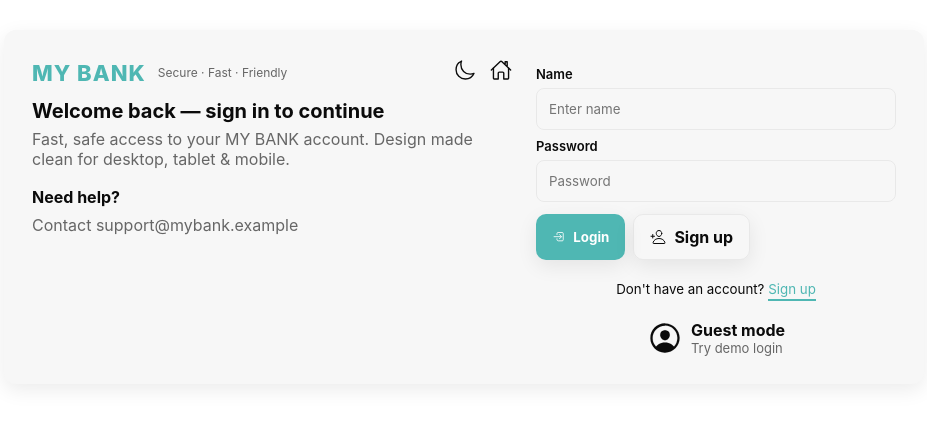
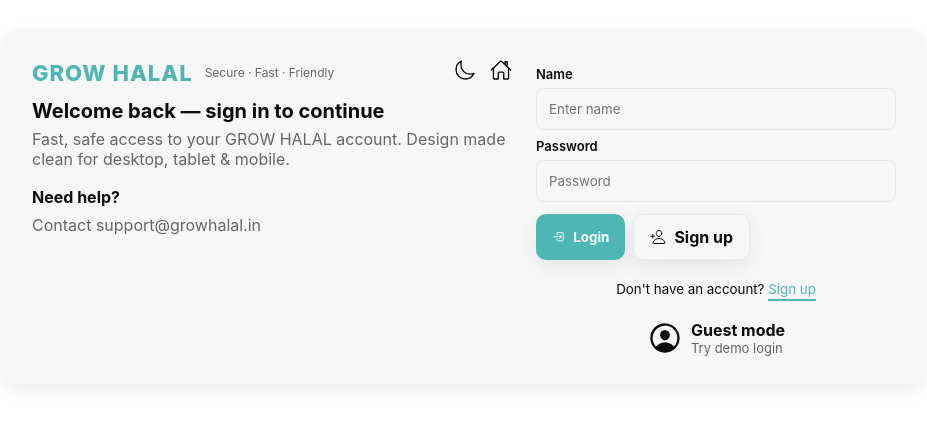
Before and after one commit to md-sabith/GROW-HALAL, a plain HTML site: page index.html in a window 1280 px wide. Shown: the part 193-618 px from the top of the page, without its empty margins (176-1103 px from the left). Drawn offline with nearby package versions, Linux system fonts and the light colour scheme.

Commit message:
Update index.html

```diff
--- a/index.html
+++ b/index.html
@@ -117,7 +117,7 @@
       <div class="left">
         <div class="topbar">
           <div class="logo">
-            <div class="mark">MY BANK</div>
+            <div class="mark">GROW HALAL</div>
             <div class="sub">Secure · Fast · Friendly</div>
           </div>
 
@@ -130,11 +130,11 @@
         </div>
 
         <div class="hero">Welcome back — sign in to continue</div>
-        <p class="lead">Fast, safe access to your MY BANK account. Design made clean for desktop, tablet & mobile.</p>
+        <p class="lead">Fast, safe access to your GROW HALAL account. Design made clean for desktop, tablet & mobile.</p>
 
         <div style="margin-top:18px">
           <strong>Need help?</strong>
-          <p style="margin:8px 0 0;color:var(--muted)">Contact support@mybank.example</p>
+          <p style="margin:8px 0 0;color:var(--muted)">Contact support@growhalal.in</p>
         </div>
       </div>
 
@@ -217,7 +217,7 @@
       if(!name || !pass){ alert('enter name & password'); return; }
       // simulate auth, store demo user
       localStorage.setItem('mybank_user', JSON.stringify({name}));
-      location.href = 'index.html';
+      location.href = 'home.html';
     });
   </script>
 </body>
```
